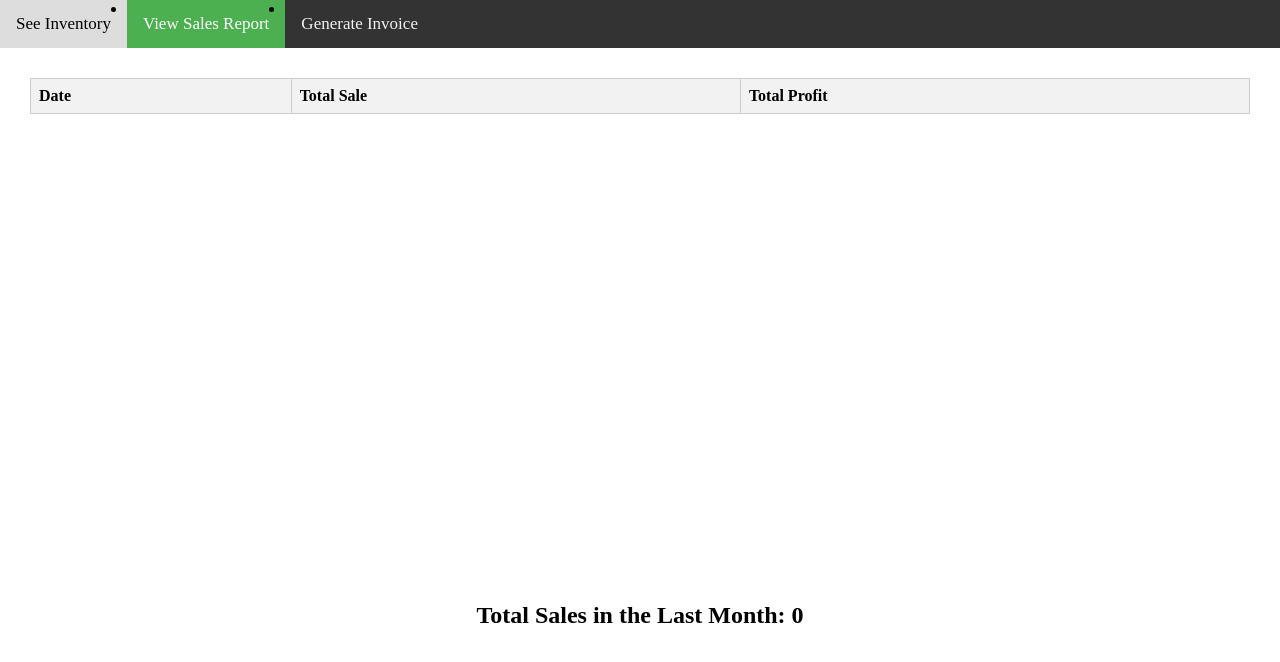
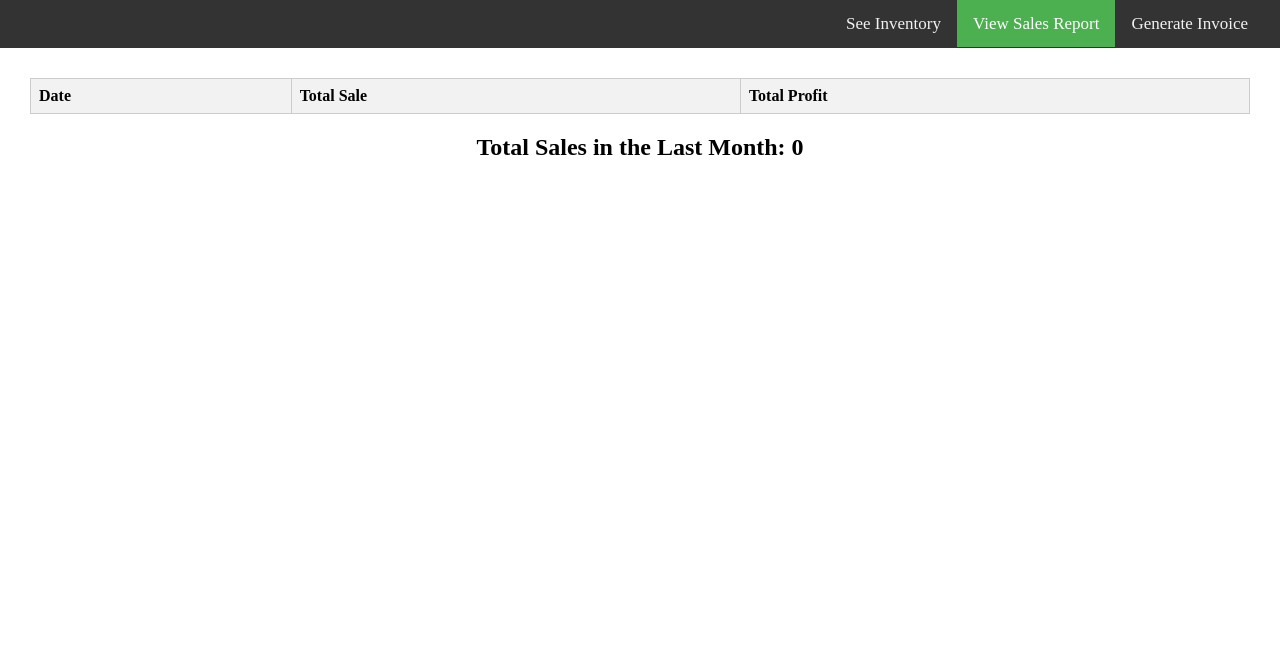
Before and after one commit to sahasourav17/ShopLedger, a plain HTML site: page component/salesReport/index.html in a window 1280 px wide. Drawn offline with Linux system fonts and the light colour scheme.

Commit message:
add changes in SalesReport navbar style

```diff
--- a/component/salesReport/style.css
+++ b/component/salesReport/style.css
@@ -12,16 +12,18 @@ nav {
 nav ul {
     display: flex;
     flex-direction: row;
+    padding: 14px 16px;
     align-items: flex-end;
+    justify-content: flex-end;
     text-decoration: none;
 }
 nav li{
-    text-decoration: none;
+    list-style: none;
 }
 
 /* Style the navbar links */
 nav a {
-    float: right;
+    /* float: right; */
     color: #f2f2f2;
     text-align: center;
     padding: 14px 16px;
@@ -76,6 +78,7 @@ tr:hover {
 }
 
 .container h2{
-    padding-top: 40%;
+    /* padding-top: 40%; */
+    padding-top: 20px;
     text-align: center;
 }
```
